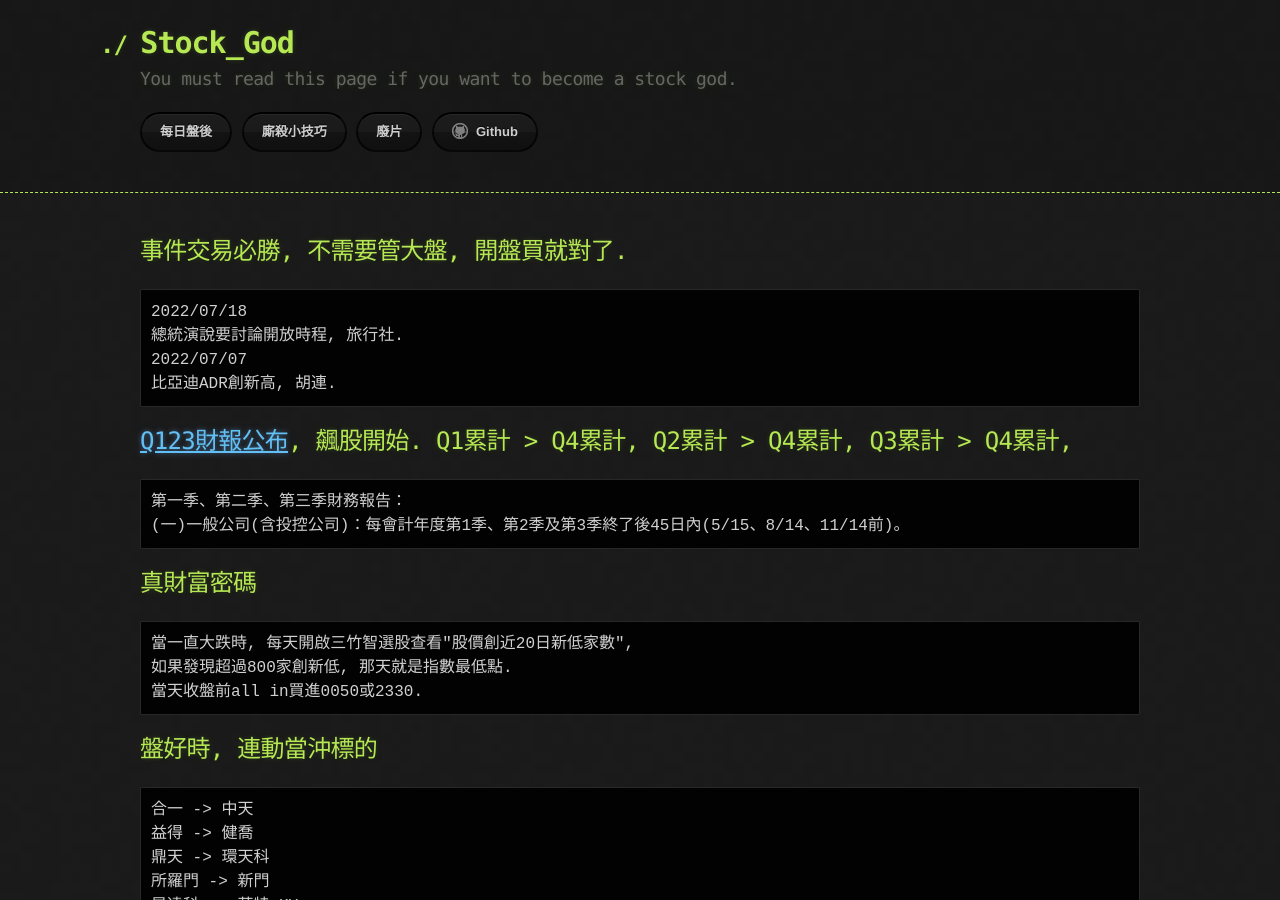
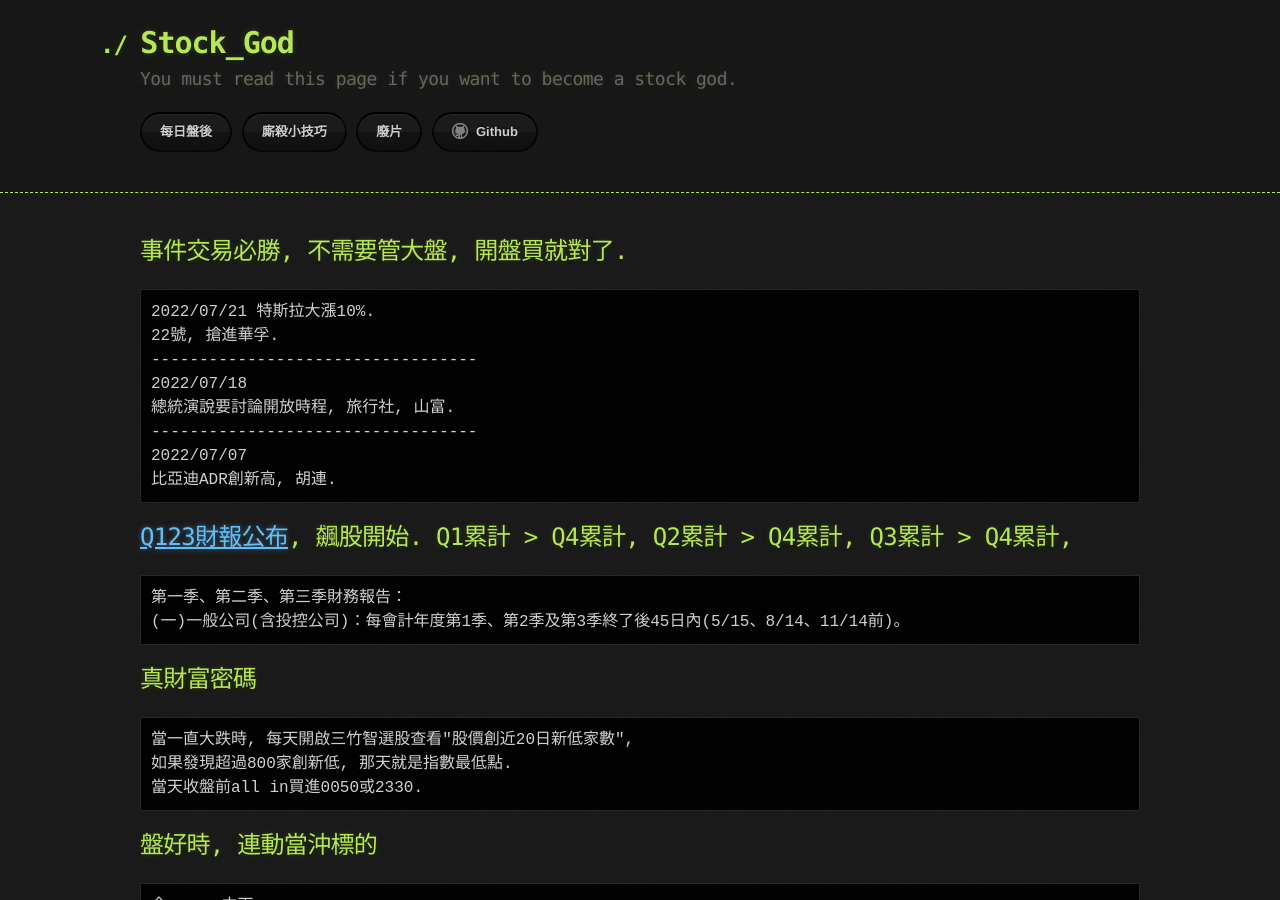
Before and after one commit to lepg5487/Stock_God, a Jekyll site: the page built from experience.md, in a window 1280 px wide and 900 px high. Built offline with Jekyll 4.4.1, drawn with Linux system fonts in a browser that asks for light colours; our own code applies the rules of GitHub Pages for plain Markdown files.

Commit message:
Update experience.md

````diff
--- a/experience.md
+++ b/experience.md
@@ -4,8 +4,12 @@
 
 ## 事件交易必勝, 不需要管大盤, 開盤買就對了.
 ```
+2022/07/21 特斯拉大漲10%.
+22號, 搶進華孚.
+----------------------------------
 2022/07/18
-總統演說要討論開放時程, 旅行社.
+總統演說要討論開放時程, 旅行社, 山富.
+----------------------------------
 2022/07/07
 比亞迪ADR創新高, 胡連.
 ```
````
